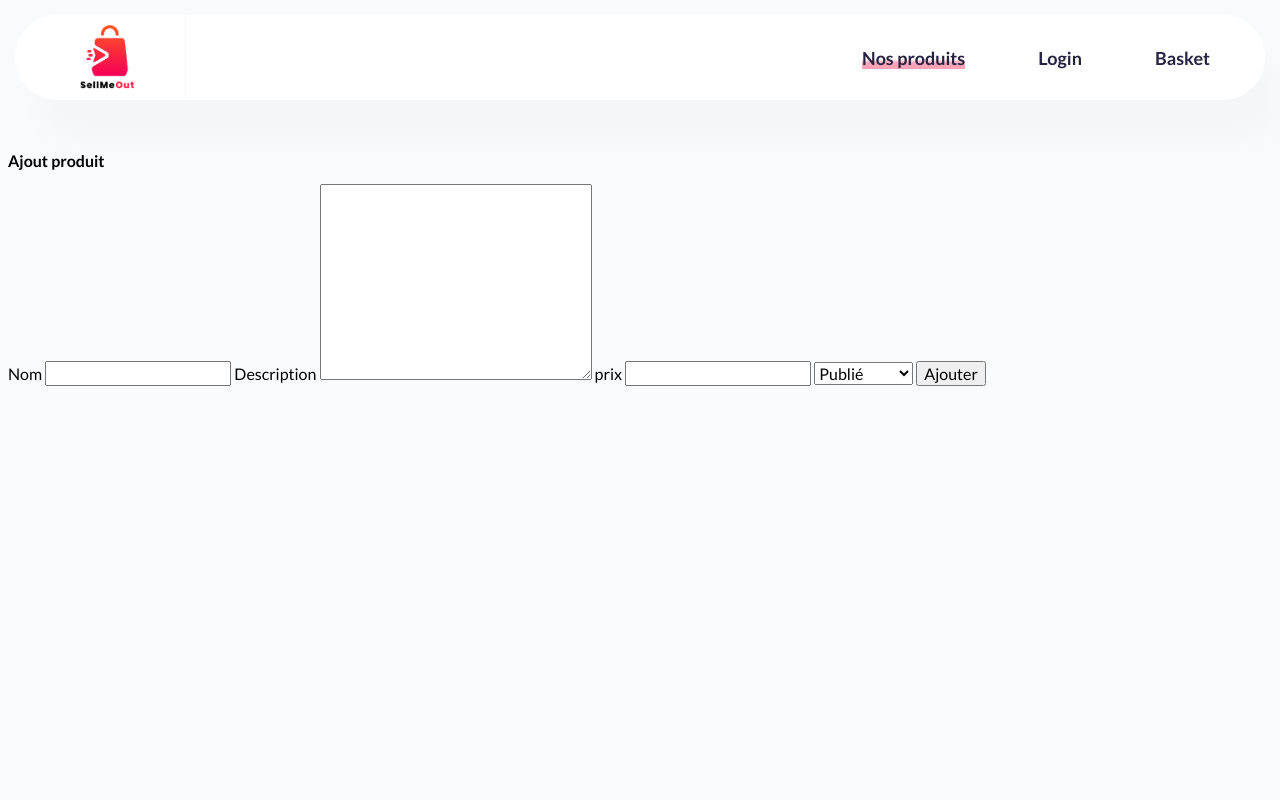
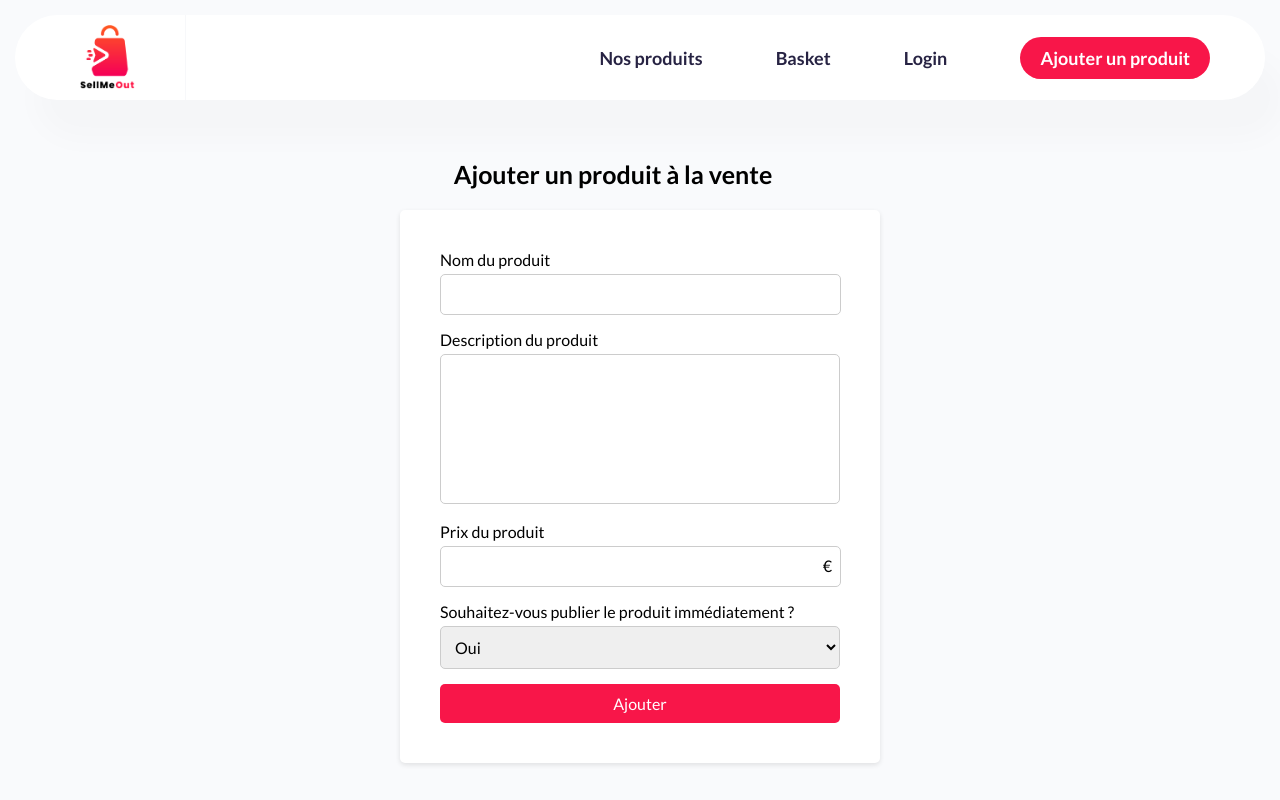
Before and after one commit to jderache/sellmeout, a PHP site: page /product/new in a window 1280 px wide. Run offline with PHP 8.4, Linux system fonts and the light colour scheme.

Commit message:
Ajout de style sur les composants + Review Menu

```diff
--- a/View/Product/addProduct.php
+++ b/View/Product/addProduct.php
@@ -1,16 +1,20 @@
-<h2>Ajout produit</h2>
-
-<form action="/product/new" method="POST">
-    <label for="nom">Nom</label>
-    <input type="text" id="nom" name="nom">
-    <label for="description">Description</label>
-    <textarea name="description" id="description" cols="30" rows="10"></textarea>
-    <label for="price">prix</label>
-    <input type="number" id="price" name="price" step="0.01" min="0">
-    <select for='statut' name='statut'>
-        <option value='Publié'>Publié</option>
-        <option value='Non publié'>Non publié</option>
-    </select>
-    <button type="submit">Ajouter</button>
-
-</form>
+<div class="container">
+    <h2>Ajouter un produit à la vente</h2>
+</div>
+    <form class="my-form" action="/product/new" method="POST">
+        <label for="nom">Nom du produit</label>
+        <input class="form-input" type="text" id="nom" name="nom">
+        <label for="description">Description du produit</label>
+        <textarea class="form-input" name="description" id="description" cols="30" rows="10"></textarea>
+        <label for="price">Prix du produit</label>
+        <div class="icon">
+            <i>€</i>
+            <input class="form-input" type="number" id="price" name="price" step="0.01" min="0">
+        </div>
+        <label for="statut">Souhaitez-vous publier le produit immédiatement&nbsp;?</label>
+        <select class="form-select" id='statut' name='statut'>
+            <option value='1'>Oui</option>
+            <option value='0'>Non</option>
+        </select>
+        <button class="form-button" type="submit">Ajouter</button>
+    </form>
--- a/View/Product/css/products.css
+++ b/View/Product/css/products.css
@@ -15,7 +15,7 @@
   display: flex;
   flex-direction: column;
   gap: 5px;
-    background-color: rgb(239, 239, 239);
+  background-color: white;
   padding: 20px;
   border-radius: 5px;
   transition: 200ms ease-in-out;
@@ -24,7 +24,7 @@
 }
 
 .product-card:hover {
-    background-color: rgb(220, 220, 220);
+  background-color: lightgray;
 }
 
 .product-card p {
--- a/View/Product/products.php
+++ b/View/Product/products.php
@@ -1,3 +1,4 @@
+<div class="container">
     <div class="products">
         <h2>Liste des produits</h2>
         <div class="products-list">
@@ -11,3 +12,4 @@
             <?php endforeach; ?>
         </div>
     </div>
+</div>
--- a/View/User/login.php
+++ b/View/User/login.php
@@ -1,3 +1,7 @@
+<div class="container">
+<h1>Se connecter</h1>
+</div>
+
 <form method="POST" class="my-form">
     <input type="email" name="mail" class="form-input" placeholder="E-mail"/>
     <input type="password" name="password" class="form-input" placeholder="Password"/>
--- a/View/layout.php
+++ b/View/layout.php
@@ -4,8 +4,8 @@
     <meta charset="UTF-8">
     <meta http-equiv="X-UA-Compatible" content="IE=edge">
     <meta name="viewport" content="width=device-width, initial-scale=1.0">
-    <title>Document</title>
-    <link rel="stylesheet" href="style.css">
+    <title>SellMeOut</title>
+    <link rel="stylesheet" href="../style.css">
     <?= (!empty($header))?$header:""; ?>
 </head>
 
@@ -20,12 +20,13 @@
     <header>
         <div class="containerMenu">
             <a aria-label="HomePage" href="/" title="SellMeOut" class="logoLink">
-                <img alt="SellMeOut" src="./Images/logo.png" class="logo">
+                <img alt="SellMeOut" src="../Images/logo.png" class="logo">
             </a>
                 <div class="navigation">
-                    <a class="<?php if ($first_part=="product") {echo "active"; } else  {echo "noactive";}?>" href="">Nos produits</a>
-                    <a class="<?php if ($first_part=="login") {echo "active"; } else  {echo "noactive";}?>" href="">Login</a>
-                    <a class="<?php if ($first_part=="basket") {echo "active"; } else  {echo "noactive";}?>" href="">Basket</a>
+                    <a class="<?php if ($first_part=="products") {echo "active"; } else  {echo "noactive";}?>" href="/products">Nos produits</a>
+                    <a class="<?php if ($first_part=="basket") {echo "active"; } else  {echo "noactive";}?>" href="/basket">Basket</a>
+                    <a class="<?php if ($first_part=="login") {echo "active"; } else  {echo "noactive";}?>" href="/login">Login</a>
+                    <a class="add-product <?php if ($first_part=="product") {echo "active"; } else  {echo "noactive";}?>" href="/product/new">Ajouter un produit</a>
                 </div>
         </div>
     </header>
--- a/style.css
+++ b/style.css
@@ -5,6 +5,16 @@
   font-size: 16px;
 }
 
+.container {
+  padding: 0 20px;
+  max-width: 1170px;
+  width: calc(100% - 40px);
+}
+.container h2,
+.container h1 {
+  text-align: center;
+  font-size: 25px;
+}
 header {
   align-content: center;
   align-items: center;
@@ -42,7 +52,11 @@ div.containerMenu {
   text-decoration: none;
   margin: 0 35px;
 }
-
+.my-form input,
+.my-form select,
+.my-form textarea {
+  margin-top: 5px;
+}
 header > div {
   align-content: center;
   align-items: center;
@@ -62,6 +76,12 @@ header > div {
     no-repeat;
   background-size: 0 100%;
   transition: background-size 0.3s;
+}
+.containerMenu a.add-product {
+  background-color: #f81649;
+  padding: 10px 20px;
+  border-radius: 50px;
+  color: white;
 }
 .containerMenu .navigation a:hover {
   background-size: 100% 100%;
@@ -99,10 +119,17 @@ body {
 .my-form {
   max-width: 400px;
   margin: 0 auto;
-  padding: 20px;
+  padding: 40px;
   background-color: white;
   border-radius: 5px;
   box-shadow: 0 2px 5px rgba(0, 0, 0, 0.1);
+}
+
+.my-form textarea {
+  height: 150px;
+  resize: none;
+  box-sizing: border-box;
+  width: 100%;
 }
 
 .form-input {
@@ -135,3 +162,22 @@ body {
 .form-button:hover {
   background-color: #f81649;
 }
+.icon > input {
+  padding-left: 0;
+  padding-right: 20px;
+  text-align: right;
+}
+.icon > i {
+  position: absolute;
+  display: block;
+  top: 15px;
+  pointer-events: none;
+  width: 25px;
+  text-align: center;
+  font-style: normal;
+  right: 0;
+}
+
+.icon {
+  position: relative;
+}
```
Lines whose indentation alone changed are shown as unchanged.
